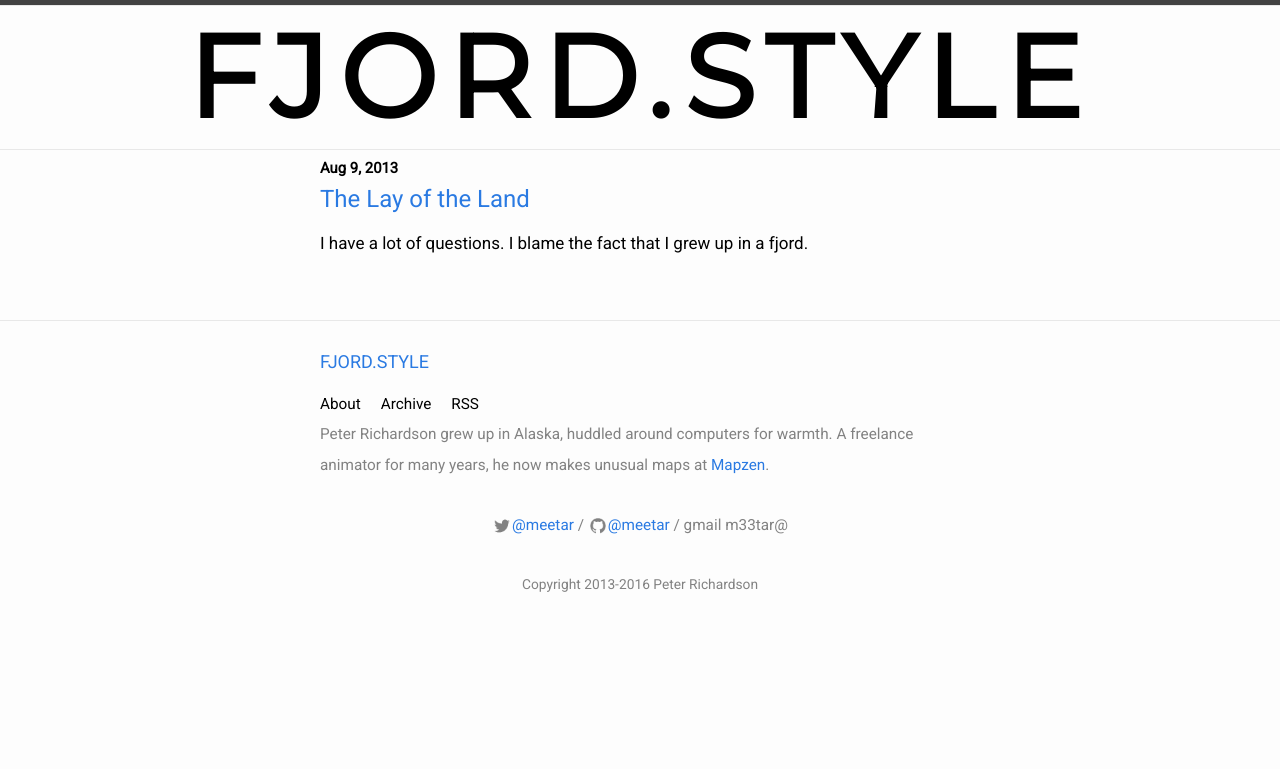
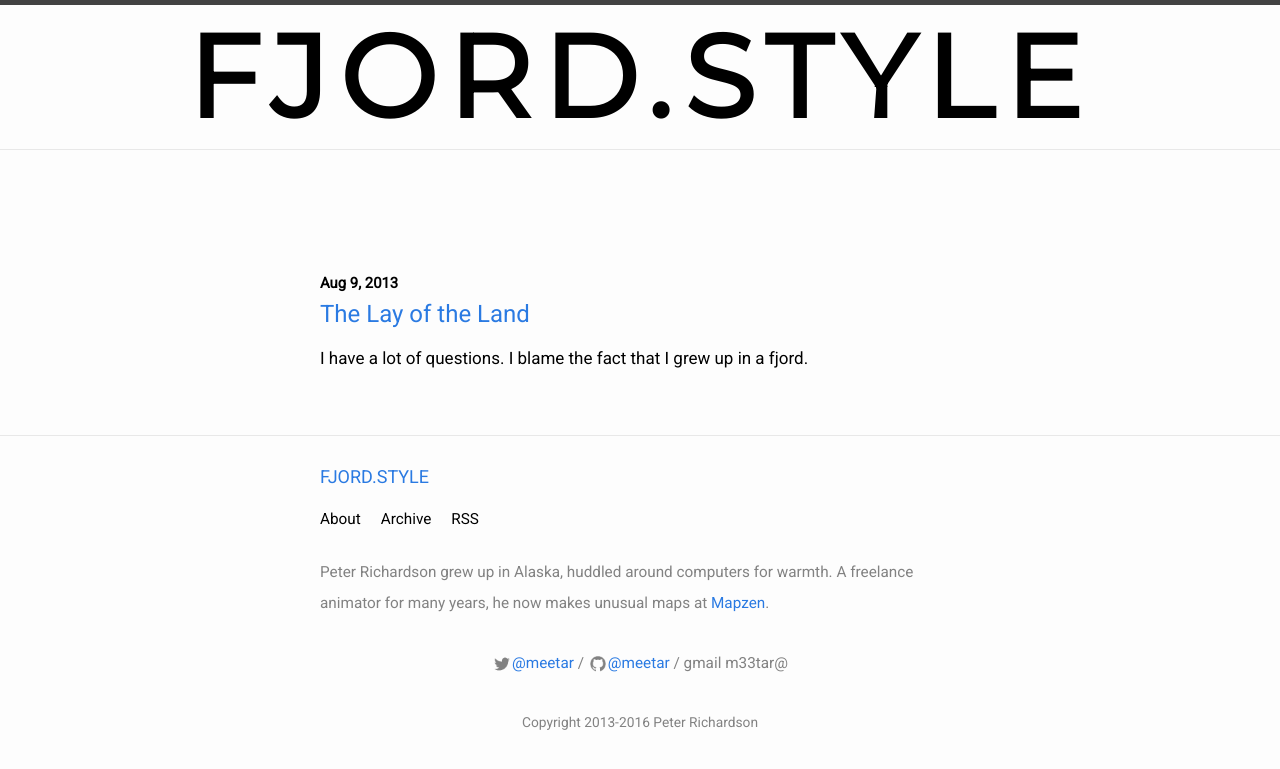
Before and after one commit to meetar/fjord.style, a Jekyll site: the page built from index.html, in a window 1280 px wide. Shown: the top 769 px of the page. Built offline with Jekyll 4.4.1, drawn with Linux system fonts in a browser that asks for light colours.

Commit message:
adjust spacing

```diff
--- a/_sass/_layout.scss
+++ b/_sass/_layout.scss
@@ -3,16 +3,10 @@
  */
 .site-header {
     border-top: 5px solid $grey-color-dark;
-    border-bottom: 1px solid $grey-color-light;
-    // min-height: 56px;
     width: 100%;
     margin: auto;
     // max-width: 900px;
     display: block;
-    float: none;
-
-    // Positioning context for the mobile navigation icon
-    position: relative;
 }
 
 .site-title {
@@ -28,7 +22,7 @@
     width: 100%;
     margin: auto;
     border-bottom: 1px solid $grey-color-light;
-
+    margin-bottom: 1em;
 
     &,
     &:visited {
@@ -44,7 +38,7 @@
     width: 100%;
     float: right;
     display: block;
-    padding-bottom: 1em;
+    padding-bottom: 3em;
     margin: 0;
     a:hover {
         text-decoration: underline;
@@ -68,6 +62,7 @@
 .footer-site-nav {
     margin: 0;
     padding: 0;
+    padding-bottom: 1.5em;
     .page-link {
         color: $text-color;
         line-height: $base-line-height;
@@ -82,6 +77,8 @@
  * Site footer
  */
 .site-footer {
+    // width: 80%;
+    margin: auto;
     border-top: 1px solid $grey-color-light;
     padding: $spacing-unit 0;
     color: $grey-color;
@@ -184,6 +181,8 @@ h2, .post-link {
     margin: 0px;
     line-height: 1.25em;
     margin-bottom: .5em;
+
+
 }
 
 
```
